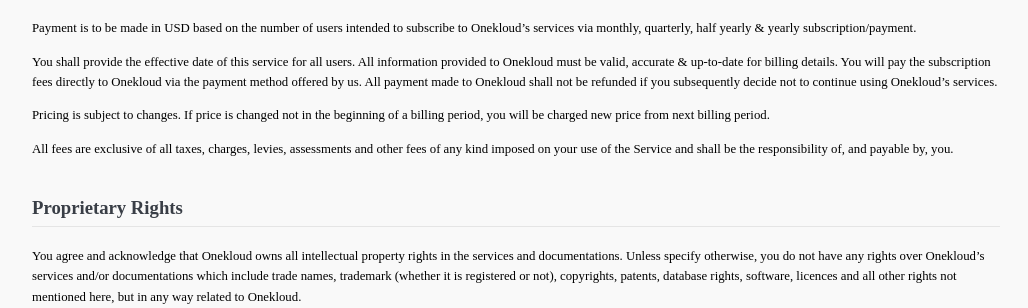
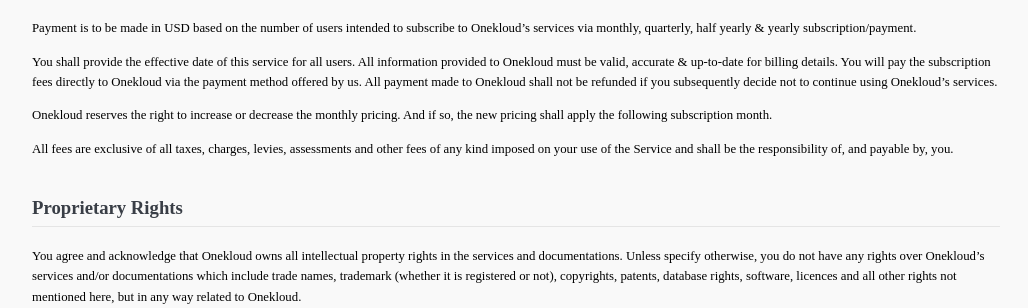
Before and after one commit to pythonista8/onekloud, a Django app: a page that uses onekloud/apps/pages/templates/pages/terms_of_service.html in a window 1280 px wide. Shown: the part 517-825 px from the top of the page, without its empty margins (124-1152 px from the left). Run offline with Django 3.2, Linux system fonts and the light colour scheme; parts of the project's set-up code (start-up, migrations or seed data) failed here and were passed over; some libraries are stand-ins or nearby versions.

Commit message:
Updated ToS and email lib.

```diff
--- a/onekloud/apps/pages/templates/pages/terms_of_service.html
+++ b/onekloud/apps/pages/templates/pages/terms_of_service.html
@@ -50,9 +50,9 @@
                 Onekloud’s services.
             </p>
             <p>
-                Pricing is subject to changes. If price is changed not in the
-                beginning of a billing period, you will be charged new price
-                from next billing period.
+                Onekloud reserves the right to increase or decrease the monthly
+                pricing. And if so, the new pricing shall apply the following
+                subscription month.
             </p>
             <p>
                 All fees are exclusive of all taxes, charges, levies,
--- a/onekloud/lib/email.py
+++ b/onekloud/lib/email.py
@@ -6,11 +6,10 @@ from django.utils.safestring import mark_safe
 def send_invitation(email_list):
     subject = "Welcome to Onekloud CRM!"
     from_ = 'support@onekloud.com'
-    bcc = ('aldash@onekloud.com', 'samantha@onekloud.com')
     html = mark_safe(render_to_string('onekloud/email/welcome.html'))
 
     for email in email_list:
-        msg = EmailMessage(subject, html, from_, [email], bcc,
+        msg = EmailMessage(subject, html, from_, [email],
                            headers={'Reply-To': from_})
         msg.content_subtype = 'html'
         msg.send(fail_silently=True)
```
